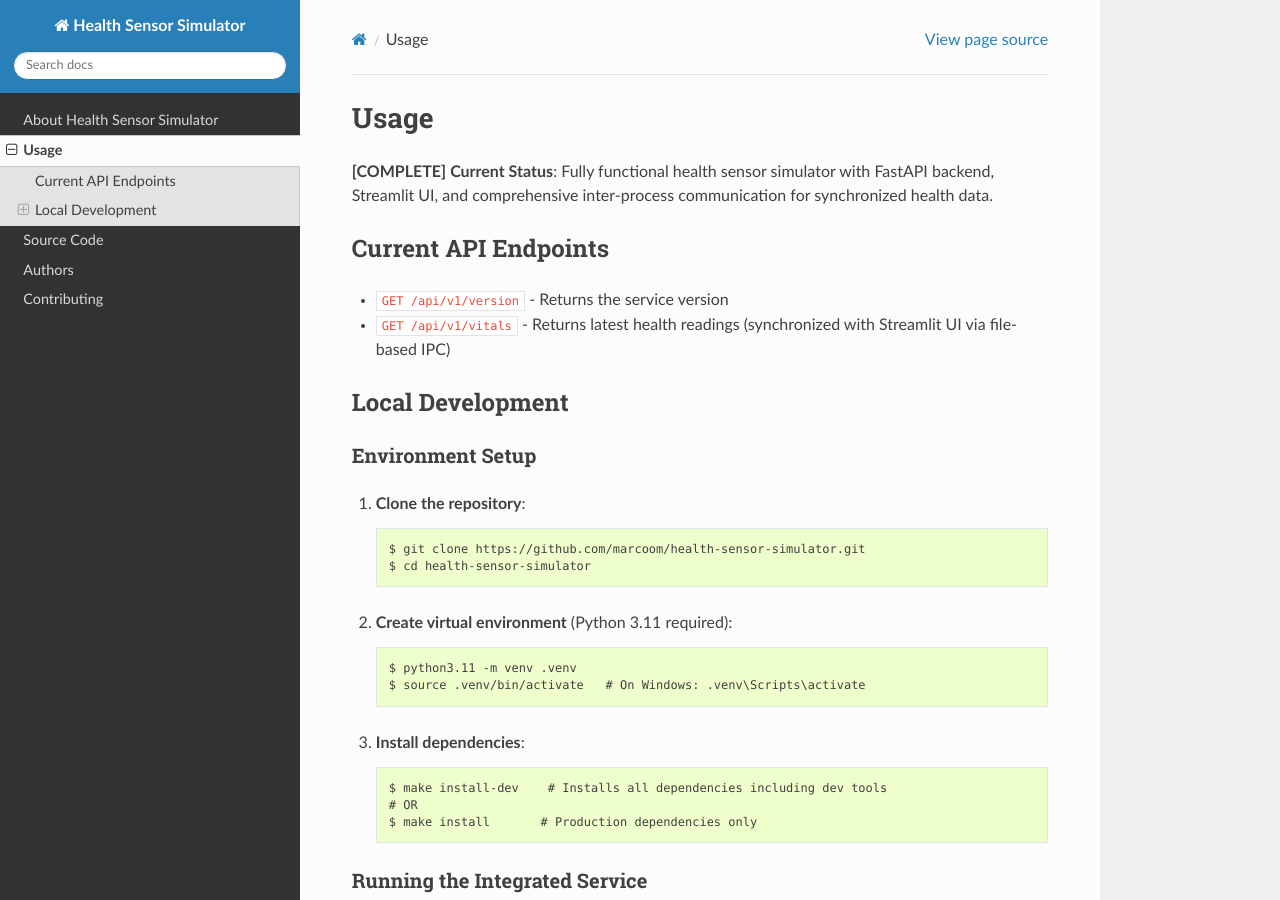
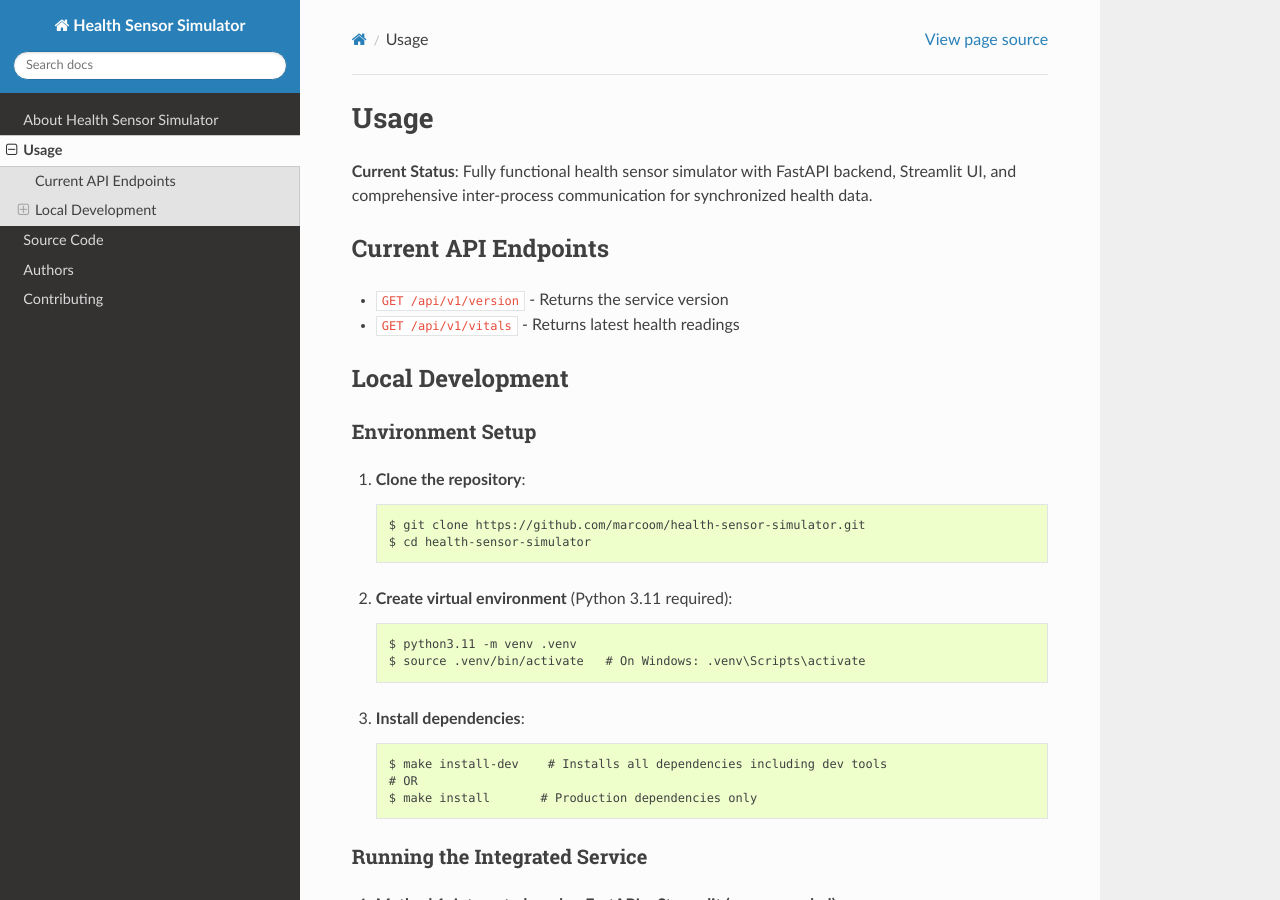
Before and after one commit to marcoom/health-sensor-simulator, a Sphinx documentation site: the page built from docs/source/02_usage.rst, in a window 1280 px wide and 900 px high. Built offline with Sphinx 7.4.7 and the Read the Docs theme 3.1.0, drawn with Linux system fonts in a browser that asks for light colours; formulas are drawn with MathJax 3.

Commit message:
chore(): minor improvements. Issue #6

```diff
--- a/docs/source/02_usage.rst
+++ b/docs/source/02_usage.rst
@@ -1,13 +1,13 @@
 Usage
 =====
 
-**[COMPLETE]** **Current Status**: Fully functional health sensor simulator with FastAPI backend, Streamlit UI, and comprehensive inter-process communication for synchronized health data.
+**Current Status**: Fully functional health sensor simulator with FastAPI backend, Streamlit UI, and comprehensive inter-process communication for synchronized health data.
 
 Current API Endpoints
 ---------------------
 
 - ``GET /api/v1/version`` - Returns the service version
-- ``GET /api/v1/vitals`` - Returns latest health readings (synchronized with Streamlit UI via file-based IPC)
+- ``GET /api/v1/vitals`` - Returns latest health readings
 
 Local Development
 -----------------
```
Also changed, not shown: README.md (+1 -1 lines).
